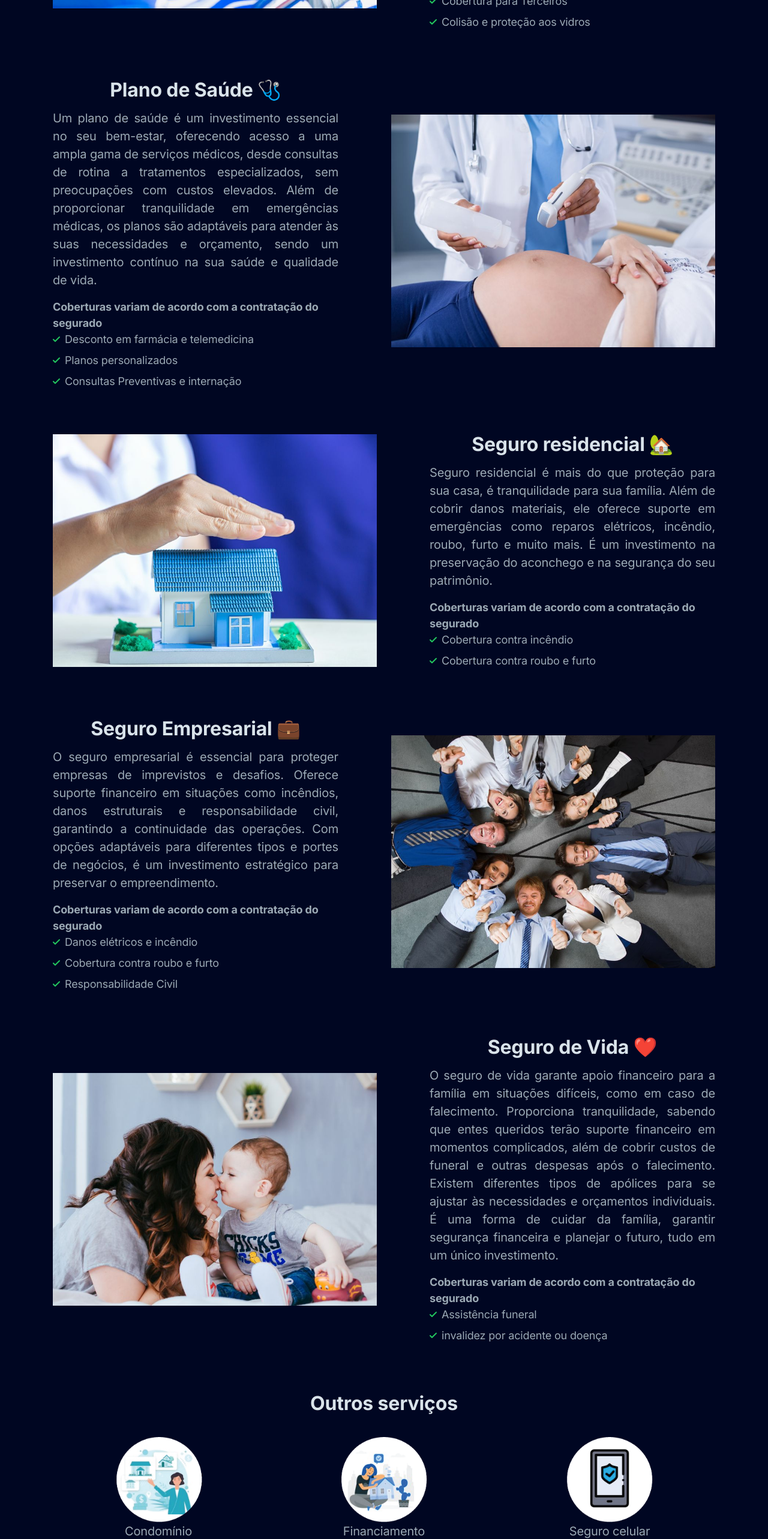
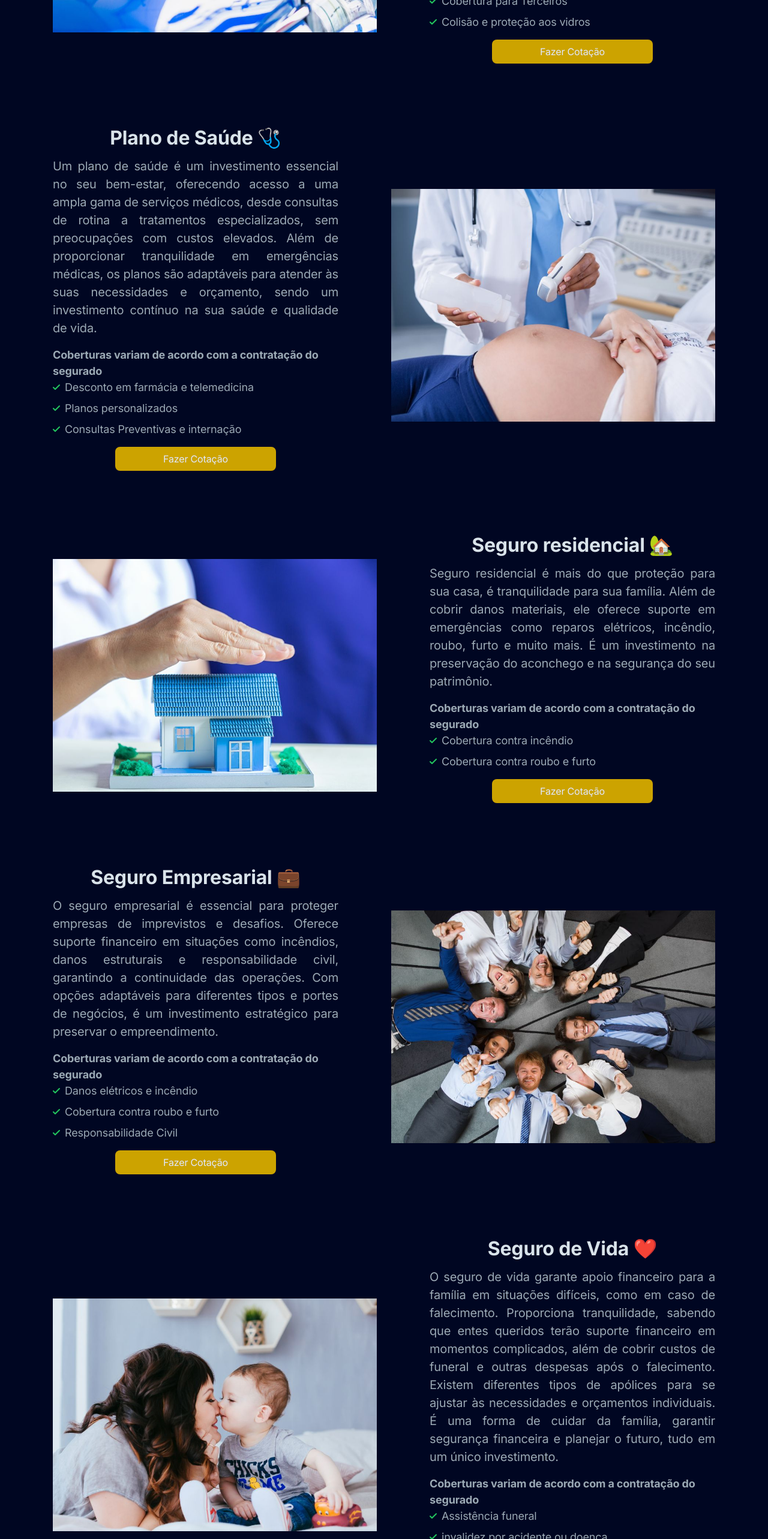
Before and after one commit to LutoBeibe/Constallation-corretora, a Next.js app: page / in a window 1280 px wide. Shown: the part 3064-5630 px from the top of the page at 60% size. Built offline with nearby package versions, Linux system fonts and the light colour scheme.

Commit message:
Fix bugs

```diff
--- a/components/ui/mobile-menu.tsx
+++ b/components/ui/mobile-menu.tsx
@@ -80,6 +80,14 @@ export default function MobileMenu() {
             Assistência 24h
             </Link>
           </li>
+          <li>
+            <Link
+              href="https://portal.segurolink.com.br/env/A8BB466882C6FFCD03387838494CCADC"
+              className="font-medium w-full inline-flex items-center justify-center border border-transparent px-4 py-2 my-2 rounded-sm text-white bg-purple-600 hover:bg-purple-700 transition duration-150 ease-in-out" onClick={() => setMobileNavOpen(false)}
+            >
+              Fazer Cotação !
+            </Link>
+          </li>
         </ul>
       </nav>
     </div>
--- a/components/zigzag.tsx
+++ b/components/zigzag.tsx
@@ -82,6 +82,13 @@ export default function Zigzag() {
                       <span>Colisão e proteção aos vidros</span>
                     </li>
                   </ul>
+                  <a href='https://portal.segurolink.com.br/env/A8BB466882C6FFCD03387838494CCADC'>
+                  <div className="flex items-left mb-6 mt-6  text-left">
+                    <button type="submit" className="inline-flex items-center h-10 px-20 text-indigo-100 transition-colors duration-150 bg-purple-600 rounded-lg focus:shadow-outline hover:bg-purple-100 mx-auto text-left">
+                      <span>Fazer Cotação</span>
+                    </button>
+                  </div>
+                  </a>
                 </div>
               </div>
             </div>
@@ -120,6 +127,13 @@ export default function Zigzag() {
                       <span>Consultas Preventivas e internação</span>
                     </li>
                   </ul>
+                  <a href='https://portal.segurolink.com.br/env/A8BB466882C6FFCD03387838494CCADC'>
+                  <div className="flex items-left mb-6 mt-6  text-left">
+                    <button type="submit" className="inline-flex items-center h-10 px-20 text-indigo-100 transition-colors duration-150 bg-purple-600 rounded-lg focus:shadow-outline hover:bg-purple-100 mx-auto text-left">
+                      <span>Fazer Cotação</span>
+                    </button>
+                  </div>
+                  </a>
                 </div>
               </div>
             </div>
@@ -152,6 +166,13 @@ export default function Zigzag() {
                       <span>Cobertura contra roubo e furto</span>
                     </li>
                   </ul>
+                  <a href='https://portal.segurolink.com.br/env/A8BB466882C6FFCD03387838494CCADC'>
+                  <div className="flex items-left mb-6 mt-6  text-left">
+                    <button type="submit" className="inline-flex items-center h-10 px-20 text-indigo-100 transition-colors duration-150 bg-purple-600 rounded-lg focus:shadow-outline hover:bg-purple-100 mx-auto text-left">
+                      <span>Fazer Cotação</span>
+                    </button>
+                  </div>
+                  </a>
                 </div>
               </div>
             </div>
@@ -190,6 +211,13 @@ export default function Zigzag() {
                       <span>Responsabilidade Civil</span>
                     </li>
                   </ul>
+                  <a href='https://portal.segurolink.com.br/env/A8BB466882C6FFCD03387838494CCADC'>
+                  <div className="flex items-left mb-6 mt-6  text-left">
+                    <button type="submit" className="inline-flex items-center h-10 px-20 text-indigo-100 transition-colors duration-150 bg-purple-600 rounded-lg focus:shadow-outline hover:bg-purple-100 mx-auto text-left">
+                      <span>Fazer Cotação</span>
+                    </button>
+                  </div>
+                  </a>
                 </div>
               </div>
             </div>
@@ -223,61 +251,77 @@ export default function Zigzag() {
                       <span>invalidez por acidente ou doença</span>
                     </li>
                   </ul>
+                  <a href='https://portal.segurolink.com.br/env/A8BB466882C6FFCD03387838494CCADC'>
+                  <div className="flex items-left mb-6 mt-6  text-left">
+                    <button type="submit" className="inline-flex items-center h-10 px-20 text-indigo-100 transition-colors duration-150 bg-purple-600 rounded-lg focus:shadow-outline hover:bg-purple-100 mx-auto text-left">
+                      <span>Fazer Cotação</span>
+                    </button>
+                  </div>
+                  </a>
                 </div>
-
               </div>
             </div>
 
-
-
-
-
-
-
             <div className="grid grid-cols-3 gap-6">
             <div className="col-span-3"><h3 className="h3 mb-3 text-center ">Outros serviços</h3></div>
-            <div>
+              <a href='https://portal.segurolink.com.br/env/A8BB466882C6FFCD03387838494CCADC'>
+              <div>
               <Image className="max-w-full mx-auto md:max-w-none h-auto" src={FeatImage05} width={200} height={150} alt="Features 03" />
               <p className="text-xl text-gray-400 mb-4 text-center">Condomínio</p>
               </div>
+              </a>
+              <a href='https://portal.segurolink.com.br/env/A8BB466882C6FFCD03387838494CCADC'>
               <div>
               <Image className="max-w-full mx-auto md:max-w-none h-auto" src={FeatImage07} width={200} height={150} alt="Features 03" />
               <p className="text-xl text-gray-400 mb-4 text-center">Financiamento</p>
               </div>
+              </a>
+              <a href='https://portal.segurolink.com.br/env/A8BB466882C6FFCD03387838494CCADC'>
               <div>
               <Image className="max-w-full mx-auto md:max-w-none h-auto" src={FeatImage09} width={200} height={150} alt="Features 03" />
               <p className="text-xl text-gray-400 mb-4 text-center">Seguro celular</p>
               </div>
+              </a>
+              <a href='https://portal.segurolink.com.br/env/A8BB466882C6FFCD03387838494CCADC'>
               <div>
               <Image className="max-w-full mx-auto md:max-w-none h-auto" src={FeatImage11} width={200} height={150} alt="Features 03" />
               <p className="text-xl text-gray-400 mb-4 text-center">Seguro fiança</p>
-            </div>
-            <div>
+              </div>
+              </a>
+              <a href='https://portal.segurolink.com.br/env/A8BB466882C6FFCD03387838494CCADC'>
+              <div>
               <Image className="max-w-full mx-auto md:max-w-none h-auto" src={FeatImage12} width={200} height={150} alt="Features 03" />
               <p className="text-xl text-gray-400 mb-4 text-center">Seguro pet</p>
             </div>
+            </a>
+            <a href='https://portal.segurolink.com.br/env/A8BB466882C6FFCD03387838494CCADC'>
             <div>
               <Image className="max-w-full mx-auto md:max-w-none h-auto" src={FeatImage13} width={200} height={150} alt="Features 03" />
               <p className="text-xl text-gray-400 mb-4 text-center">Seguro equipamentos portáteis</p>
             </div>
+            </a>
+            <a href='https://portal.segurolink.com.br/env/A8BB466882C6FFCD03387838494CCADC'>
             <div>
               <Image className="max-w-full mx-auto md:max-w-none h-auto" src={FeatImage14} width={200} height={150} alt="Features 03" />
               <p className="text-xl text-gray-400 max-w-full mx-auto md:max-w-none h-auto text-center">Seguro viagem</p>
             </div>
+            </a>
+            <a href='https://portal.segurolink.com.br/env/A8BB466882C6FFCD03387838494CCADC'>
             <div>
               <Image className="max-w-full mx-auto md:max-w-none h-auto" src={FeatImage15} width={200} height={150} alt="Features 03" />
               <p className="text-xl text-gray-400 max-w-full mx-auto md:max-w-none h-auto text-center">Consórcio</p>
             </div>
+            </a>
+            <a href='https://portal.segurolink.com.br/env/A8BB466882C6FFCD03387838494CCADC'>
             <div>
               <Image className="max-w-full mx-auto md:max-w-none h-auto" src={FeatImage16} width={200} height={150} alt="Features 03" />
               <p className="text-xl text-gray-400 max-w-full mx-auto md:max-w-none h-auto text-center">Seguro bike</p>
             </div>
+            </a>
           </div>
 
-
-
           <div id= "contato" className="max-w-3xl mx-auto text-center ">
-            <h2 className="h2 mb-4">Nosso compromisso é proteger o que é mais valioso para você!</h2>
+            <h2 className="h2 mb-4">Seu sorriso é a nossa melhor apólice. Protegendo o que importa, sempre!</h2>
             <p className="text-xl text-gray-400">Se tiver dúvidas sobre nossos produtos ou serviços, estamos prontos para esclarecê-las.</p>
           </div>
 
@@ -309,14 +353,6 @@ export default function Zigzag() {
 
 
 </form>
-
-
-
-
-
-
-
-
           </div>
 
         </div>
```
